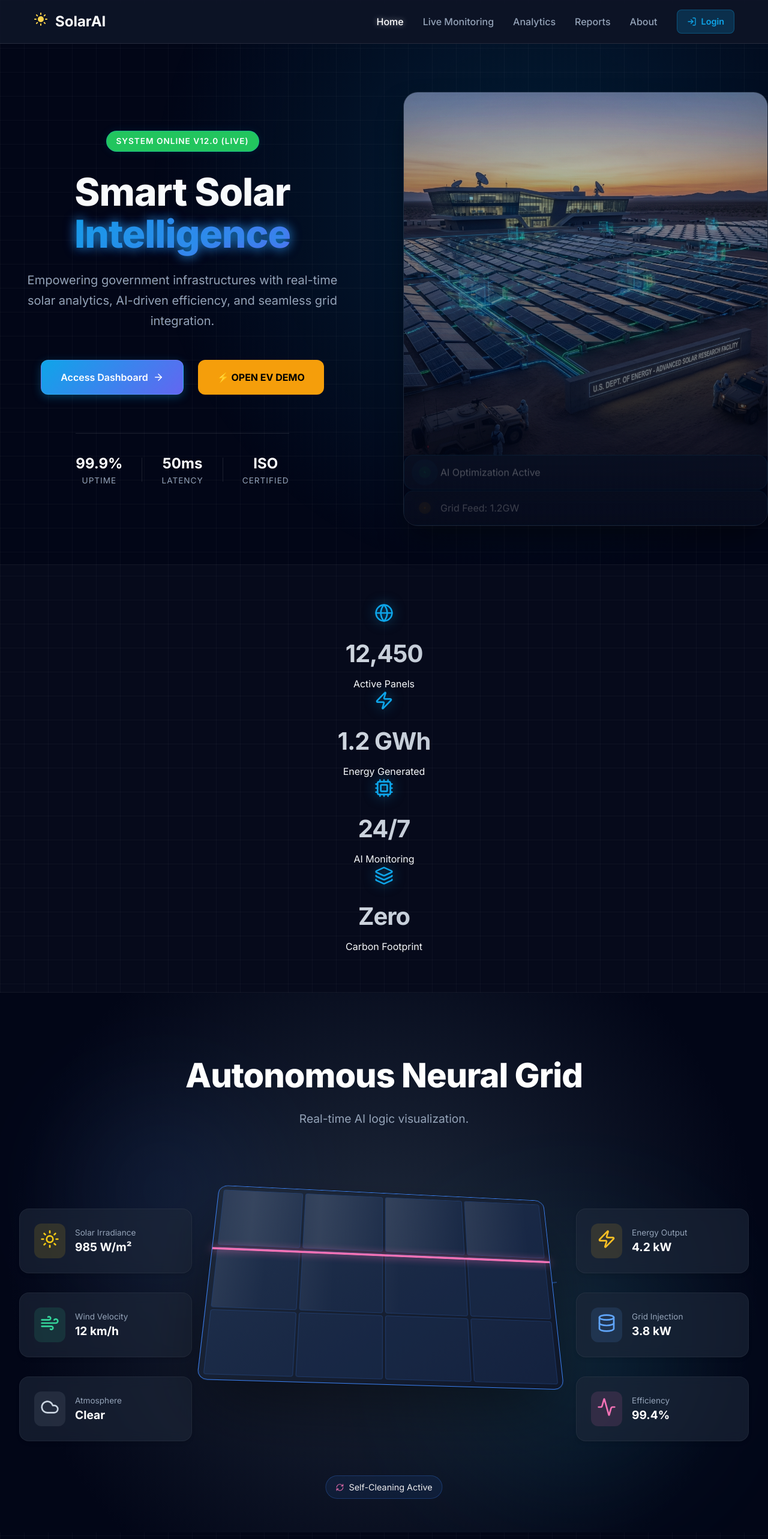
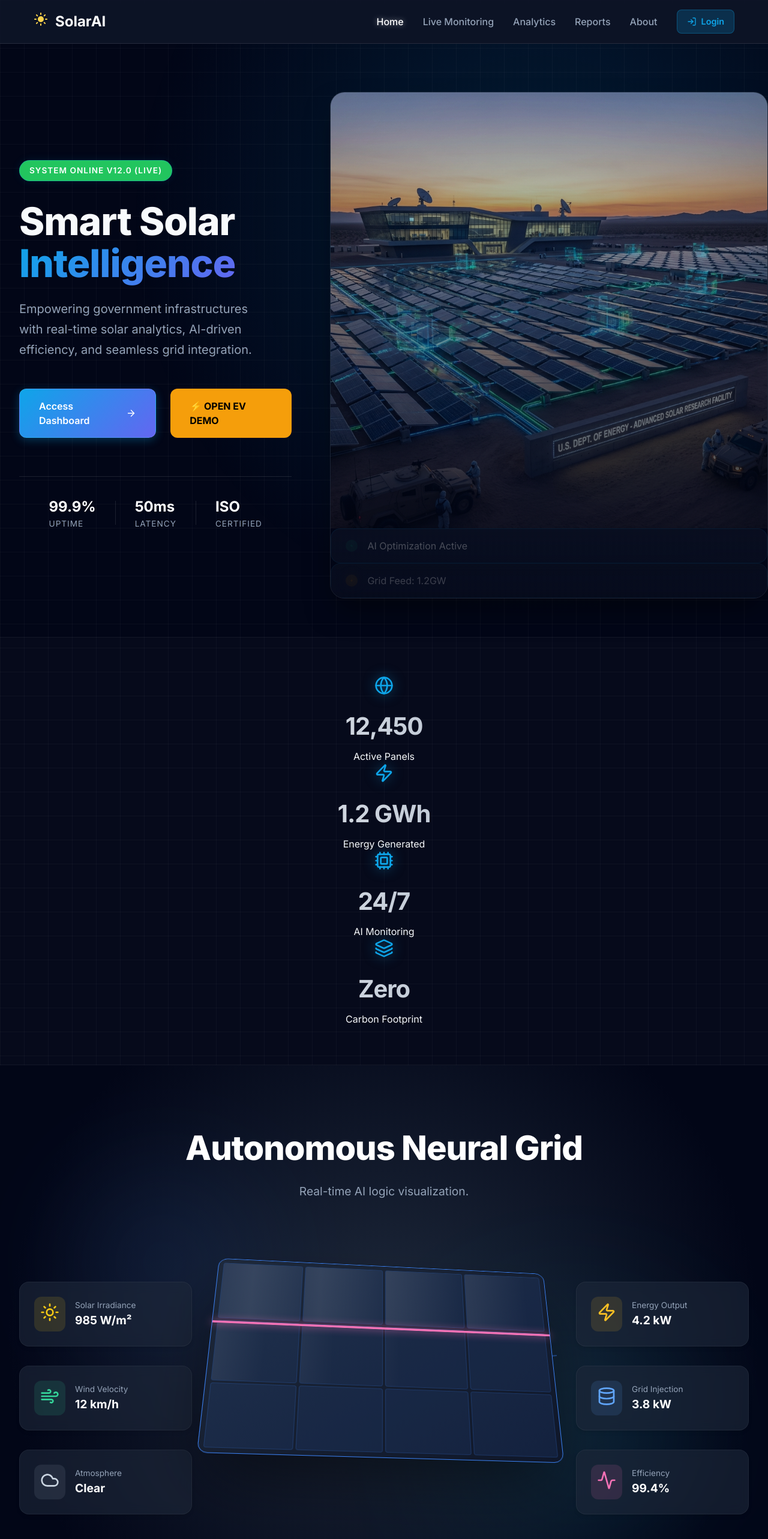
Before and after one commit to anshika190/smart-solar-system, a React (Vite) app in the folder frontend/: page / in a window 1280 px wide. Shown: the top 2566 px of the page at 60% size. Built offline with nearby package versions, Linux system fonts and the light colour scheme.

Commit message:
STYLE: Increased container width to 1600px and balanced grid layout

```diff
--- a/frontend/src/pages/LandingPage.css
+++ b/frontend/src/pages/LandingPage.css
@@ -8,72 +8,32 @@
     /* Shows global grid */
 }
 
+/* Widened Container for expansive feel */
 .container {
-    max-width: 1280px;
+    max-width: 1600px;
     margin: 0 auto;
     padding: 0 2rem;
 }
 
-/* Animations */
-@keyframes float {
-
-    0%,
-    100% {
-        transform: translateY(0px);
-    }
-
-    50% {
-        transform: translateY(-15px);
-    }
-}
-
-@keyframes pulse-neon {
-    0% {
-        box-shadow: 0 0 0 0 rgba(14, 165, 233, 0.4);
-    }
-
-    70% {
-        box-shadow: 0 0 0 15px rgba(14, 165, 233, 0);
-    }
-
-    100% {
-        box-shadow: 0 0 0 0 rgba(14, 165, 233, 0);
-    }
-}
-
-@keyframes glow-text {
-
-    0%,
-    100% {
-        text-shadow: 0 0 10px rgba(14, 165, 233, 0.5);
-    }
-
-    50% {
-        text-shadow: 0 0 20px rgba(14, 165, 233, 0.8), 0 0 30px rgba(99, 102, 241, 0.6);
-    }
-}
+/* ... animations ... */
 
 /* Hero Section */
 .hero-section {
     padding: 5rem 0 4rem;
-    /* Reduced top padding by 3rem (~1cm gap removal) */
     position: relative;
-    /* Dark Radial Glow behind Hero */
     background: radial-gradient(circle at 70% 30%, rgba(14, 165, 233, 0.15) 0%, transparent 60%);
 }
 
 .hero-content {
-    /* padding-left: 2.5rem; */
-    padding-left: 0;
-    text-align: center;
-    display: flex;
-    flex-direction: column;
-    align-items: center;
+    padding-left: 2rem;
+    text-align: left;
+    display: block;
 }
 
 .hero-grid {
     display: grid;
-    grid-template-columns: 1fr 1fr;
+    grid-template-columns: 0.8fr 1.2fr;
+    /* Give more space to the image on the right */
     gap: 4rem;
     align-items: center;
 }
```
